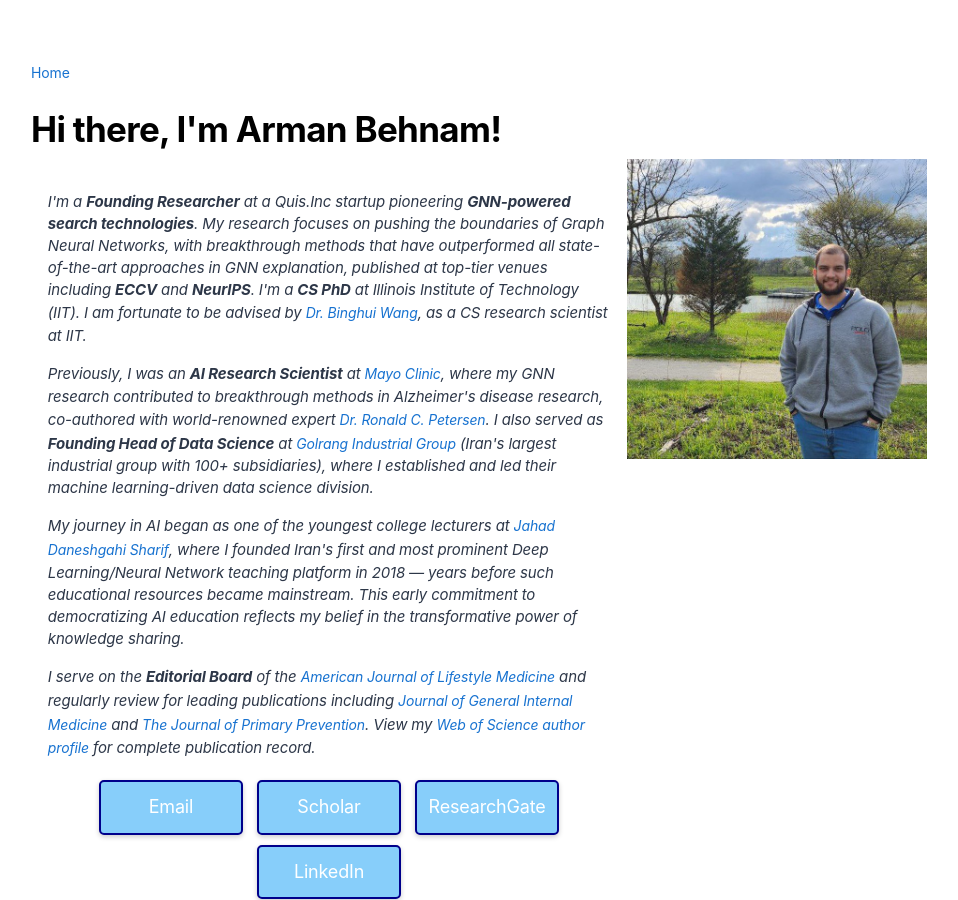
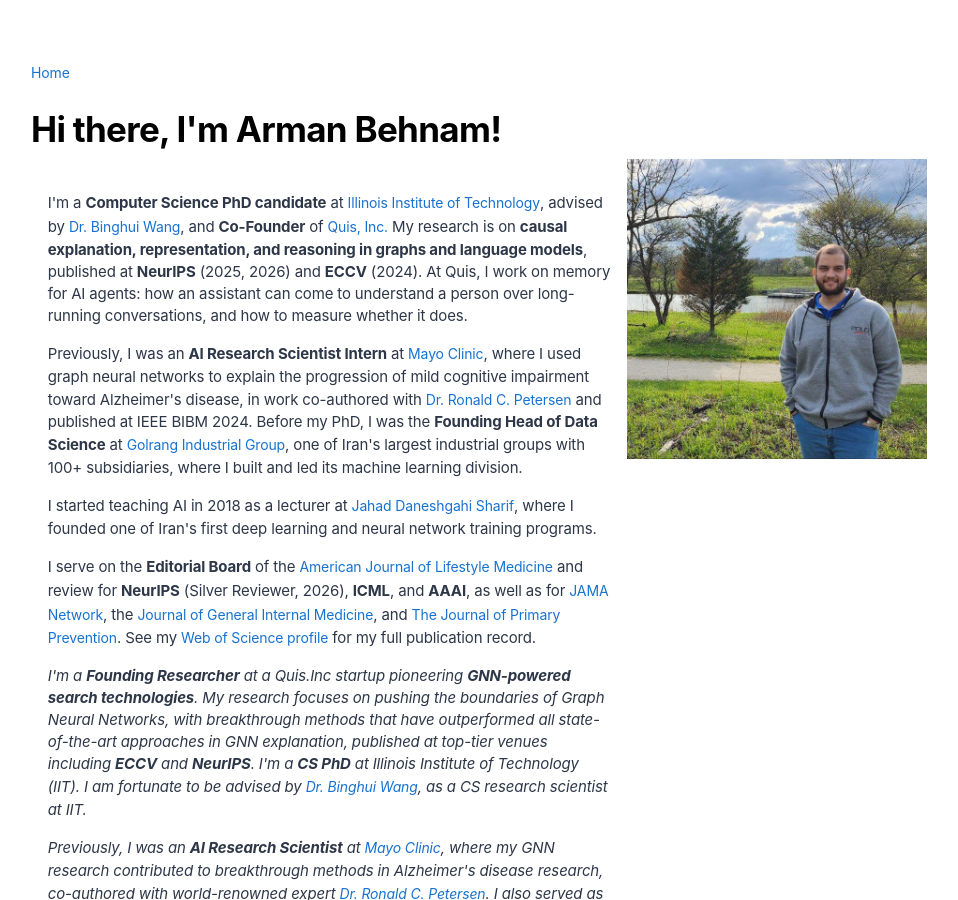
Before and after one commit to ArmanBehnam/ArmanBehnam.github.io, a Jekyll site: the page built from index.html, in a window 1280 px wide and 900 px high. Shown: the whole window, without its empty margins (161-1119 px from the left). Built offline with Jekyll 4.4.1, drawn with Linux system fonts in a browser that asks for light colours.

Commit message:
Update home page content11

```diff
--- a/index.html
+++ b/index.html
@@ -17,13 +17,23 @@ title: Arman Behnam's website
 <body>
 <img src="images/photo_2023-04-30_13-46-43.jpg" style="float:right;" width="300px">
 
-
-
-
 	<table>
     <tbody>
         <tr style="padding:0px">
             <td style="padding:2.5%;width:63%;vertical-align:middle">
+
+				<p>I'm a <b>Computer Science PhD candidate</b> at <a href="https://www.iit.edu/">Illinois Institute of Technology</a>, advised by <a href="http://wangbinghui.net/">Dr. Binghui Wang</a>, and <b>Co-Founder</b> of <a href="https://quis.ai/">Quis, Inc.</a>
+My research is on <b>causal explanation, representation, and reasoning in graphs and language models</b>, published at <b>NeurIPS</b> (2025, 2026) and <b>ECCV</b> (2024).
+At Quis, I work on memory for AI agents: how an assistant can come to understand a person over long-running conversations, and how to measure whether it does.</p>
+
+<p>Previously, I was an <b>AI Research Scientist Intern</b> at <a href="https://www.mayoclinic.org/">Mayo Clinic</a>, where I used graph neural networks to explain the progression of mild cognitive impairment toward Alzheimer's disease, in work co-authored with <a href="https://www.mayo.edu/research/faculty/petersen-ronald-c-m-d-ph-d/bio-00078363">Dr. Ronald C. Petersen</a> and published at IEEE BIBM 2024.
+Before my PhD, I was the <b>Founding Head of Data Science</b> at <a href="https://en.golrang.com/">Golrang Industrial Group</a>, one of Iran's largest industrial groups with 100+ subsidiaries, where I built and led its machine learning division.</p>
+
+<p>I started teaching AI in 2018 as a lecturer at <a href="https://www.linkedin.com/company/jahad-daneshgahi-sharif">Jahad Daneshgahi Sharif</a>, where I founded one of Iran's first deep learning and neural network training programs.</p>
+
+<p>I serve on the <b>Editorial Board</b> of the <a href="https://journals.sagepub.com/editorial-board/AJL">American Journal of Lifestyle Medicine</a> and review for <b>NeurIPS</b> (Silver Reviewer, 2026), <b>ICML</b>, and <b>AAAI</b>, as well as for <a href="https://www.ama-assn.org/about/publications-newsletters/jama-network">JAMA Network</a>, the <a href="https://www.springer.com/journal/11606/">Journal of General Internal Medicine</a>, and <a href="https://www.springer.com/journal/10935/">The Journal of Primary Prevention</a>.
+See my <a href="https://www.webofscience.com/wos/author/record/2359633">Web of Science profile</a> for my full publication record.</p>
+
 
                 <p><em>I'm a <b>Founding Researcher</b> at a Quis.Inc startup pioneering <b>GNN-powered search technologies</b>.
 					My research focuses on pushing the boundaries of Graph Neural Networks,
```
